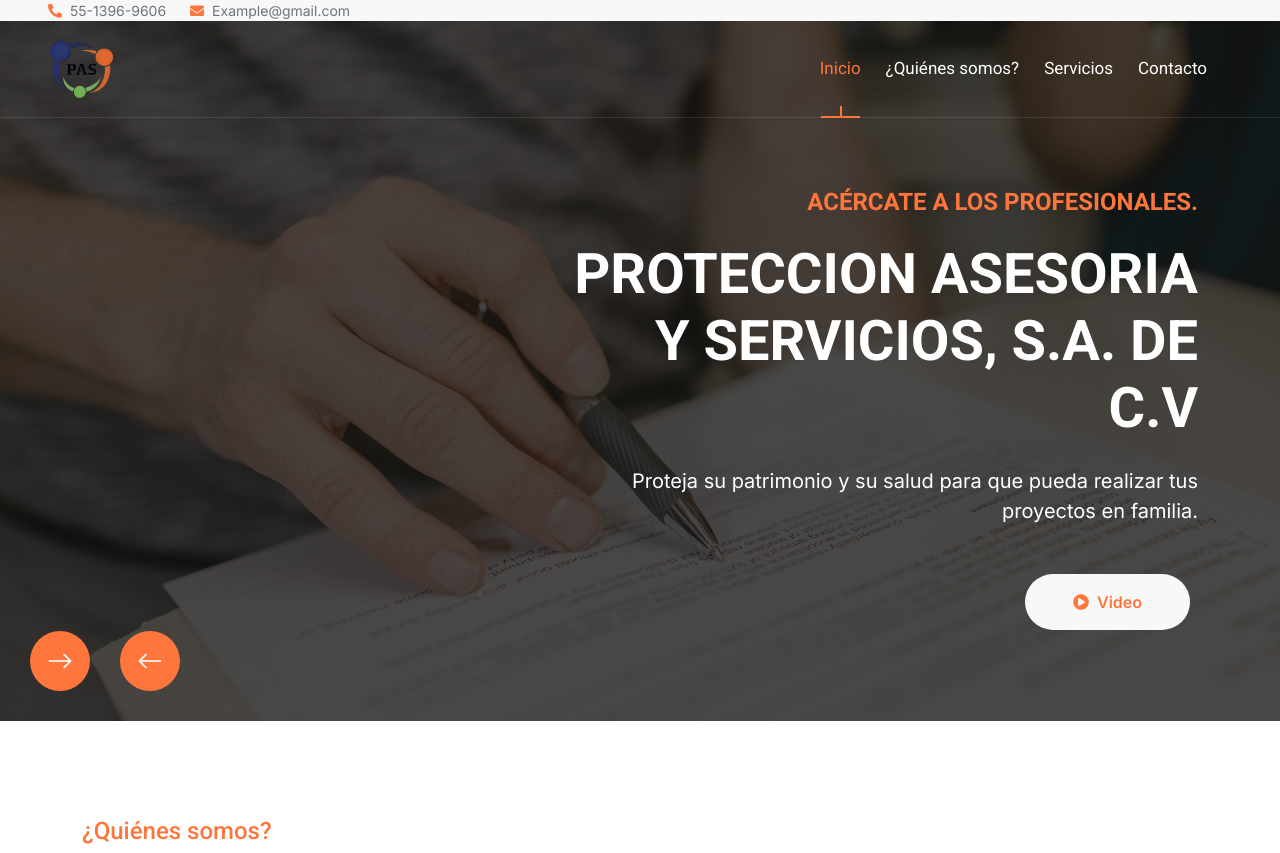
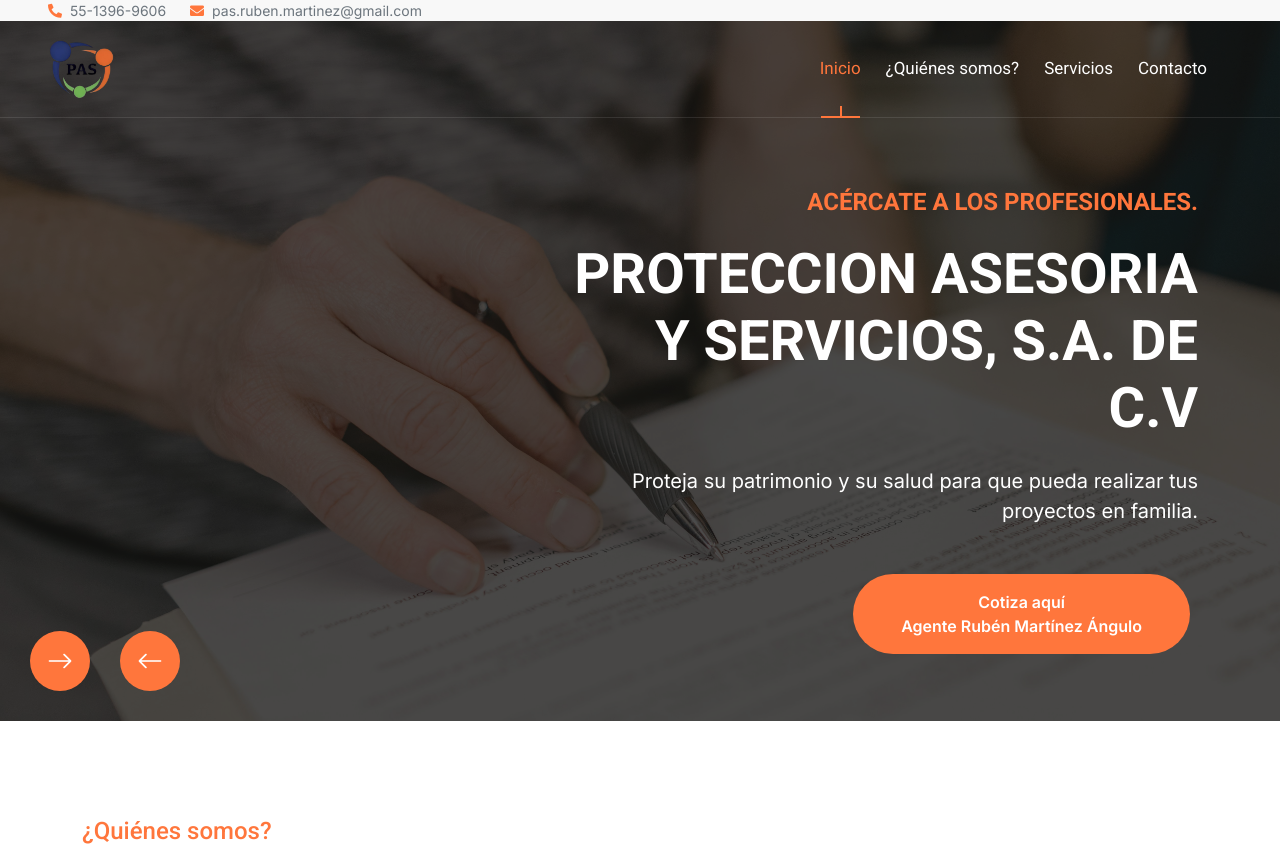
Before and after one commit to aldairmtzluna/pas, a PHP site: page / in a window 1280 px wide. Shown: the top 853 px of the page. Run offline with PHP 8.4, Linux system fonts and the light colour scheme; some libraries are stand-ins or nearby versions.

Commit message:
Cotizaciones commit

```diff
--- a/css/style.css
+++ b/css/style.css
@@ -405,6 +405,18 @@
 .bg-breadcrumb .breadcrumb .breadcrumb-item a {
     color: var(--bs-white);
 }
+
+.cotiza-btn {
+    background-color: var(--bs-primary);
+    color: var(--bs-white);
+    transition: all 1s;
+}
+
+.cotiza-btn:hover {
+    background-color: var(--bs-white) !important;
+    color: var(--bs-primary) !important;
+}
+
 /*** Single Page Hero Header End ***/
 
 
--- a/index.html
+++ b/index.html
@@ -47,7 +47,7 @@
                 <div class="col-lg-8 text-center text-lg-start mb-2 mb-lg-0">
                     <div class="d-flex flex-wrap">
                         <a href="tel:55-1396-9606" class="text-muted small me-4"><i class="fas fa-phone-alt text-primary me-2"></i>55-1396-9606</a>
-                        <a href="mailto:example@gmail.com" class="text-muted small me-0"><i class="fas fa-envelope text-primary me-2"></i>Example@gmail.com</a>
+                        <a href="mailto:pas.ruben.martinez@gmail.com" class="text-muted small me-0"><i class="fas fa-envelope text-primary me-2"></i>pas.ruben.martinez@gmail.com</a>
                     </div>
                 </div>
             </div>
@@ -86,8 +86,13 @@
                                         <h4 class="text-primary text-uppercase fw-bold mb-4">Acércate a los profesionales.</h4>
                                         <h1 class="display-4 text-uppercase text-white mb-4">PROTECCION ASESORIA Y SERVICIOS, S.A. DE C.V</h1>
                                         <p class="mb-5 fs-5">Proteja su patrimonio y su salud para que pueda realizar tus proyectos en familia.</p>
-                                        <div class="d-flex justify-content-center justify-content-md-end flex-shrink-0 mb-4">
+                                        <!-- <div class="d-flex justify-content-center justify-content-md-end flex-shrink-0 mb-4">
                                             <a class="btn btn-light rounded-pill py-3 px-4 px-md-5 me-2" href="#"><i class="fas fa-play-circle me-2"></i>Video</a>
+                                        </div> -->
+                                        <div class="cotiza-btn-container text-sm-center text-md-end">
+                                            <a class="btn btn-primary rounded-pill py-3 px-4 px-md-5 me-2 cotiza-btn" href="https://www.aarco.com.mx/" target="_blank">
+                                                Cotiza aquí<br>Agente Rubén Martínez Ángulo
+                                            </a>
                                         </div>
                                     </div>
                                 </div>
@@ -104,10 +109,14 @@
                                     <div class="text-center">
                                         <h4 class="text-primary text-uppercase fw-bold mb-4">Acércate a los profesionales en seguros.</h4>
                                         <h1 class="display-4 text-uppercase text-white mb-4">MISIÓN</h1>
-                                        <p class="mb-5 fs-5">Servicio con calidad y análisis Profesional, con el mejor y más bajo costo del mercado
-                                        </p>
-                                        <div class="d-flex justify-content-center flex-shrink-0 mb-4">
+                                        <p class="mb-5 fs-5">Servicio con calidad y análisis Profesional, con el mejor y más bajo costo del mercado</p>
+                                        <!-- <div class="d-flex justify-content-center flex-shrink-0 mb-4">
                                             <a class="btn btn-light rounded-pill py-3 px-4 px-md-5 me-2" href="#"><i class="fas fa-play-circle me-2"></i>Video</a>
+                                        </div> -->
+                                        <div class="cotiza-btn-container text-center">
+                                            <a class="btn btn-primary rounded-pill py-3 px-4 px-md-5 me-2 cotiza-btn" href="https://www.aarco.com.mx/" target="_blank">
+                                                Cotiza aquí<br>Agente Rubén Martínez Ángulo
+                                            </a>
                                         </div>
                                     </div>
                                 </div>
@@ -116,6 +125,7 @@
                     </div>
                 </div>
             </div>
+
             <!-- Carousel End -->
         </div>
         <!-- Navbar & Hero End -->
@@ -340,7 +350,7 @@
                                             </div>
                                             <div>
                                                 <h4>Dirección</h4>
-                                                <p class="mb-0">Ciudad de México</p>
+                                                <p class="mb-0">Domicilio José Rosas Moreno No. 53 B, Col San Rafael, Del Cuauhtémoc, CDMX, CP 06470</p>
                                             </div>
                                         </div>
                                     </div>
@@ -351,7 +361,7 @@
                                             </div>
                                             <div>
                                                 <h4>Correo</h4>
-                                                <p class="mb-0">info@example.com</p>
+                                                <p class="mb-0">pas.ruben.martinez@gmail.com</p>
                                             </div>
                                         </div>
                                     </div>
@@ -373,7 +383,7 @@
                     </div>
                     <div class="col-xl-6 wow fadeInRight" data-wow-delay="0.2s">
                         <div class="rounded h-100">
-                            <iframe class="rounded h-100 w-100" style="height: 400px;" src="https://www.google.com/maps/embed?pb=!1m18!1m12!1m3!1d3765.5878497369386!2d-99.04873642580985!3d19.300281444895315!2m3!1f0!2f0!3f0!3m2!1i1024!2i768!4f13.1!3m3!1m2!1s0x85ce037564feafcd%3A0x1624916af82d03f1!2sMetro%20Nopalera!5e0!3m2!1ses-419!2smx!4v1726180220502!5m2!1ses-419!2smx" width="600" height="450" style="border:0;" allowfullscreen="" loading="lazy" referrerpolicy="no-referrer-when-downgrade"></iframe>
+                            <iframe class="rounded h-100 w-100" style="height: 400px;" src="https://www.google.com/maps/embed?pb=!1m18!1m12!1m3!1d3762.4271791029!2d-99.16659414800259!3d19.437140678023866!2m3!1f0!2f0!3f0!3m2!1i1024!2i768!4f13.1!3m3!1m2!1s0x85d1f9123c38e221%3A0x513ce179f7a1117!2sCalle%20Jos%C3%A9%20rosas%20moreno!5e0!3m2!1ses-419!2smx!4v1727818508014!5m2!1ses-419!2smx" width="600" height="450" style="border:0;" allowfullscreen="" loading="lazy" referrerpolicy="no-referrer-when-downgrade"></iframe>
                         </div>
                     </div>
                 </div>
```
